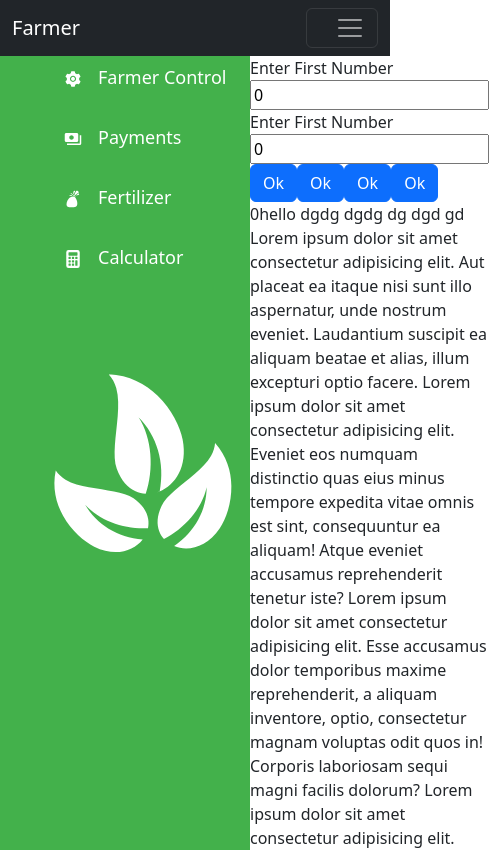
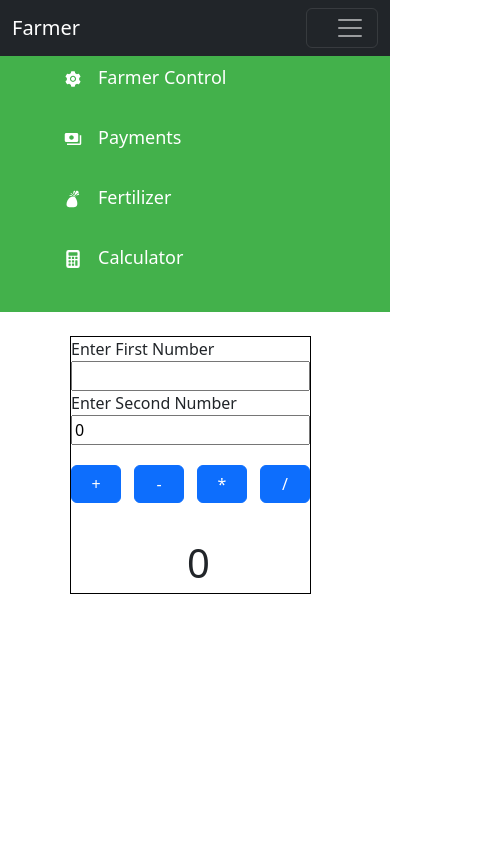
Before and after one commit to amilaupendra/Boothaya, a React (Create React App) app: page /calculator in a window 390 px wide. Shown: the top 850 px of the page, 489 px wide, since content can reach past the window. Built offline with nearby package versions, Linux system fonts and the light colour scheme.

Commit message:
some responsive behvs added

```diff
--- a/src/Components/sidebar/sidebar.css
+++ b/src/Components/sidebar/sidebar.css
@@ -18,6 +18,18 @@
     justify-content: center;
     position: fixed;
     left: 0;
+}
+
+@media only screen and (max-width:400px){
+    .nav-menu{
+        height: fit-content;
+        width: 100%;
+    }
+
+    .sidebar-icon{
+        display: none;
+    }
+
 }
 
 
--- a/src/pages/calculator/calculator.css
+++ b/src/pages/calculator/calculator.css
@@ -1,4 +1,55 @@
 .calculator-div{
     margin-left: 250px;
     display: flex;
+    justify-content: center;
+
 }
+
+.calculator-content-div{
+    width: 400px;
+    height: 500px;
+    display: flex;
+    flex-direction: column;
+    border: 1px solid black;
+
+
+}
+
+@media only screen and (max-width: 400px){
+    .calculator-div{
+        display: inline-block;
+
+    }
+
+    .calculator-content-div{
+        width: fit-content;
+        height: fit-content;
+        margin-top: 280px;
+        margin-left: -180px;
+
+
+
+
+    }
+
+}
+
+
+.operators-div{
+    display: flex;
+    margin-top: 20px;
+    justify-content: space-between;
+
+}
+
+.operators-div .btn{
+    width: 50px;
+}
+
+.result-span{
+    margin-top: 30px;
+    justify-content: center;
+    font-size: 40px;
+    text-align: center;
+    display: flex;
+}
--- a/src/pages/calculator/calculator.jsx
+++ b/src/pages/calculator/calculator.jsx
@@ -4,7 +4,7 @@ import Sidebar from '../../Components/sidebar/Sidebar';
 
 export default function Calculator() {
 
-  const [firstNumber, setFirstNumber] = useState(0);
+  const [firstNumber, setFirstNumber] = useState("");
   const [secondNumber, setSecondNumber] = useState(0);
   const [result, setResult] = useState(0);
 
@@ -17,66 +17,55 @@ export default function Calculator() {
   }
 
   const HandleAddition=()=>{
-    setResult( firstNumber+secondNumber);
-    alert(result);
+    const addition = (firstNumber + secondNumber).toFixed(3)
+    setResult( addition);
   };
+
   const HandleSubstraction=()=>{
-    setResult( firstNumber - secondNumber);
-    alert(result);
+    const substraction = (firstNumber - secondNumber).toFixed(3)
+    setResult( substraction);
   };
+
   const HandleMultiplication=()=>{
-    setResult( firstNumber * secondNumber);
-    alert(result);
+    const multiplied = (firstNumber * secondNumber).toFixed(3)
+    setResult( multiplied);
   };
+
   const HandleDivision=()=>{
-    setResult( firstNumber / secondNumber);
-    alert(result);
+    const divident=(firstNumber / secondNumber).toFixed(3);
+    setResult( divident);
   };
+
 
 
   return (
 
     <div className='calculator-div'>
       <Sidebar/>
-      <div>
+      <div className='calculator-content-div'>
       <label htmlFor="first-number">Enter First Number</label>
       <input type="number" value={firstNumber} onChange={HandleFirstNumberChange} />
 
-      <label htmlFor="Second-number">Enter First Number</label>
+      <label htmlFor="Second-number">Enter Second Number</label>
       <input type="number" value={secondNumber} onChange={HandleSecondNumberChange} />
 
-      <button className='btn btn-primary' type='submit' onClick={HandleAddition} >Ok</button>
-      <button className='btn btn-primary' type='submit' onClick={HandleSubstraction} >Ok</button>
-      <button className='btn btn-primary' type='submit' onClick={HandleMultiplication} >Ok</button>
-      <button className='btn btn-primary' type='submit' onClick={HandleDivision} >Ok</button>
 
-      <span > {result}</span>
-
-      hello
-          dgdg
-          dgdg
-          dg
-          dgd
-          gd Lorem ipsum dolor sit amet consectetur adipisicing elit. Aut placeat ea itaque nisi sunt illo aspernatur, unde nostrum eveniet. Laudantium suscipit ea aliquam beatae et alias, illum excepturi optio facere. Lorem ipsum dolor sit amet consectetur adipisicing elit. Eveniet eos numquam distinctio quas eius minus tempore expedita vitae omnis est sint, consequuntur ea aliquam! Atque eveniet accusamus reprehenderit tenetur iste?
-          Lorem ipsum dolor sit amet consectetur adipisicing elit. Esse accusamus dolor temporibus maxime reprehenderit, a aliquam inventore, optio, consectetur magnam voluptas odit quos in! Corporis laboriosam sequi magni facilis dolorum?
-          Lorem ipsum dolor sit amet consectetur adipisicing elit. Similique eveniet, neque odit quam magni minus laborum aliquam laboriosam beatae a officia ad eum mollitia eius dignissimos vero veniam, possimus cum? Lorem ipsum dolor sit amet consectetur adipisicing elit. Ipsum facere laborum commodi, dignissimos velit quod nesciunt reprehenderit magni iure quos neque, debitis dolorum officiis rerum natus consequatur! Laudantium, enim excepturi? Lorem ipsum dolor sit amet consectetur adipisicing elit. Porro non explicabo consectetur doloribus quasi aperiam rerum doloremque deleniti commodi sed sapiente ad odit, exercitationem totam perspiciatis reprehenderit vel eligendi inventore!
-          Lorem, ipsum dolor sit amet consectetur adipisicing elit. Voluptate corrupti itaque est repellendus totam, sunt minus voluptatem delectus deleniti voluptatibus consectetur. Nostrum, dolorem. Nihil blanditiis iusto culpa iste delectus ad.
-          Lorem ipsum dolor sit, amet consectetur adipisicing elit. Illum, dolor neque voluptate vel ad qui ab reiciendis recusandae. Ad laborum repellat deserunt perspiciatis tenetur debitis sit atque nisi, modi sequi.
-          Lorem ipsum, dolor sit amet consectetur adipisicing elit. Laudantium animi, earum magni esse et optio consequuntur enim id fugiat culpa officia illo nostrum beatae, necessitatibus ea tempora non voluptatibus sequi!
-          Lorem ipsum dolor sit amet, consectetur adipisicing elit. Amet consequatur, voluptatem deleniti molestias voluptas nesciunt recusandae, distinctio, corporis iusto similique molestiae ipsa velit in expedita quas optio. Aliquam, cupiditate earum!
-          Lorem ipsum dolor sit amet consectetur adipisicing elit. Quos alias voluptate consequatur, sunt inventore delectus nostrum id assumenda blanditiis, quam odit atque dignissimos. Deserunt blanditiis nam, pariatur non exercitationem quam!
-          Lorem ipsum dolor sit amet consectetur adipisicing elit. Soluta temporibus maiores reiciendis praesentium laudantium quisquam molestias ex voluptatem molestiae eligendi debitis, beatae dolorem iure incidunt ea quod delectus a nemo.
-          Lorem ipsum, dolor sit amet consectetur adipisicing elit. Veniam optio est perferendis molestiae vel accusantium necessitatibus, error voluptates quibusdam esse aliquam, voluptatum in porro saepe odit alias? Odio, perspiciatis quod.
-          Lorem ipsum dolor sit, amet consectetur adipisicing elit. Deserunt eveniet ipsum necessitatibus inventore, atque minus iure quod officia, unde doloribus illum reprehenderit maiores, neque odio aperiam amet perspiciatis expedita exercitationem?
-          Lorem ipsum dolor sit amet consectetur, adipisicing elit. Culpa, magni. Unde quisquam nam totam illum minima vel saepe eveniet, laboriosam numquam in expedita quos, mollitia delectus aliquam cupiditate labore temporibus!
-          Lorem ipsum dolor sit, amet consectetur adipisicing elit.
-
+      <div className="operators-div">
+      <button className='btn btn-primary' type='submit' onClick={HandleAddition} >+</button>
+      <button className='btn btn-primary' type='submit' onClick={HandleSubstraction} >-</button>
+      <button className='btn btn-primary' type='submit' onClick={HandleMultiplication} >*</button>
+      <button className='btn btn-primary' type='submit' onClick={HandleDivision} >/</button>
 
       </div>
 
 
 
-    </div>
+      <span className='result-span'> {result}</span>
+
+
+      </div>
+      </div>
+
 
 
 
--- a/src/pages/fertilizer/Fertilizer.jsx
+++ b/src/pages/fertilizer/Fertilizer.jsx
@@ -56,6 +56,8 @@ export default function Fertilizer() {
       <div className="sidebar-div">
         <Sidebar />
       </div>
+<div className="fertilzer-content">
+
 
       <div className="add-fertilizer">
         <form>
@@ -106,6 +108,7 @@ export default function Fertilizer() {
           </tbody>
         </table>
       </div>
+      </div>
     </div>
   );
           }
--- a/src/pages/fertilizer/fertilizer.css
+++ b/src/pages/fertilizer/fertilizer.css
@@ -7,8 +7,22 @@
     margin-left: 250px;
     display: flex;
     flex-direction: column;
+    height: 100vh;
 }
 
 .add-fertilizer{
     width: 100%;
 }
+
+@media only screen and (max-width: 400px){
+    .fertilzer-div{
+        display: block;
+
+        margin-left: 0px;
+        height: fit-content;
+
+    }
+
+
+
+}
```
